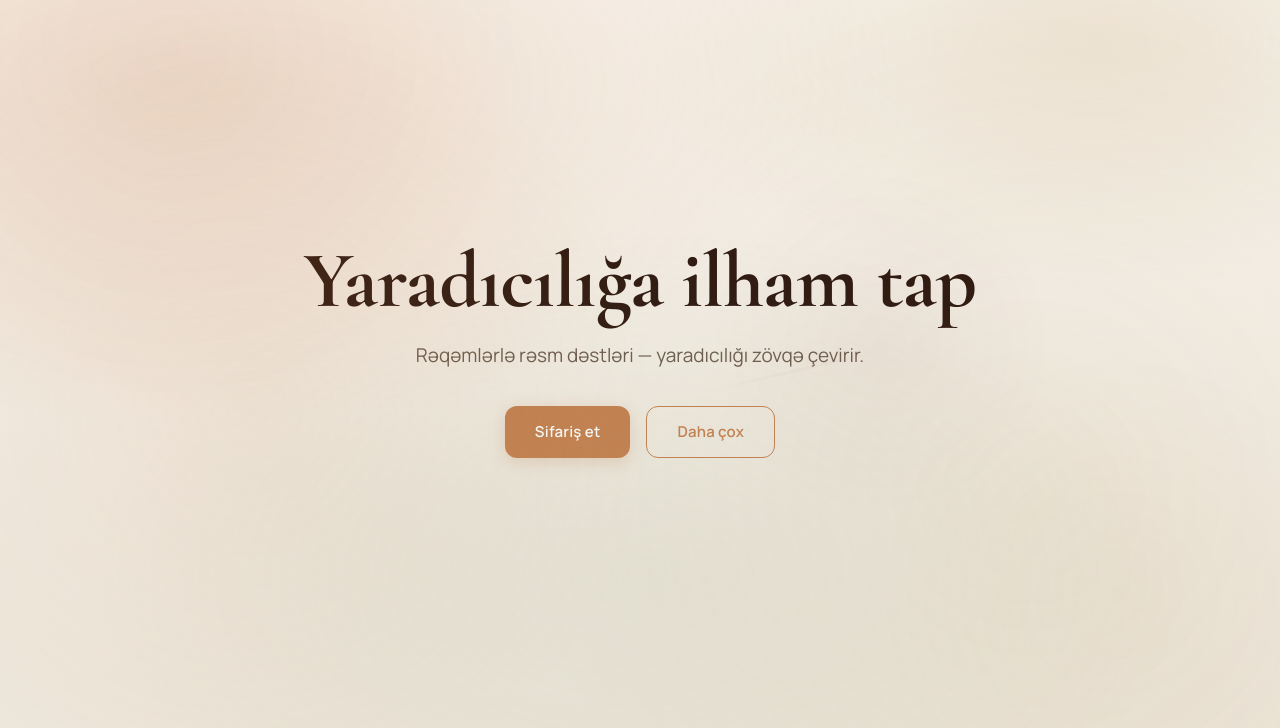
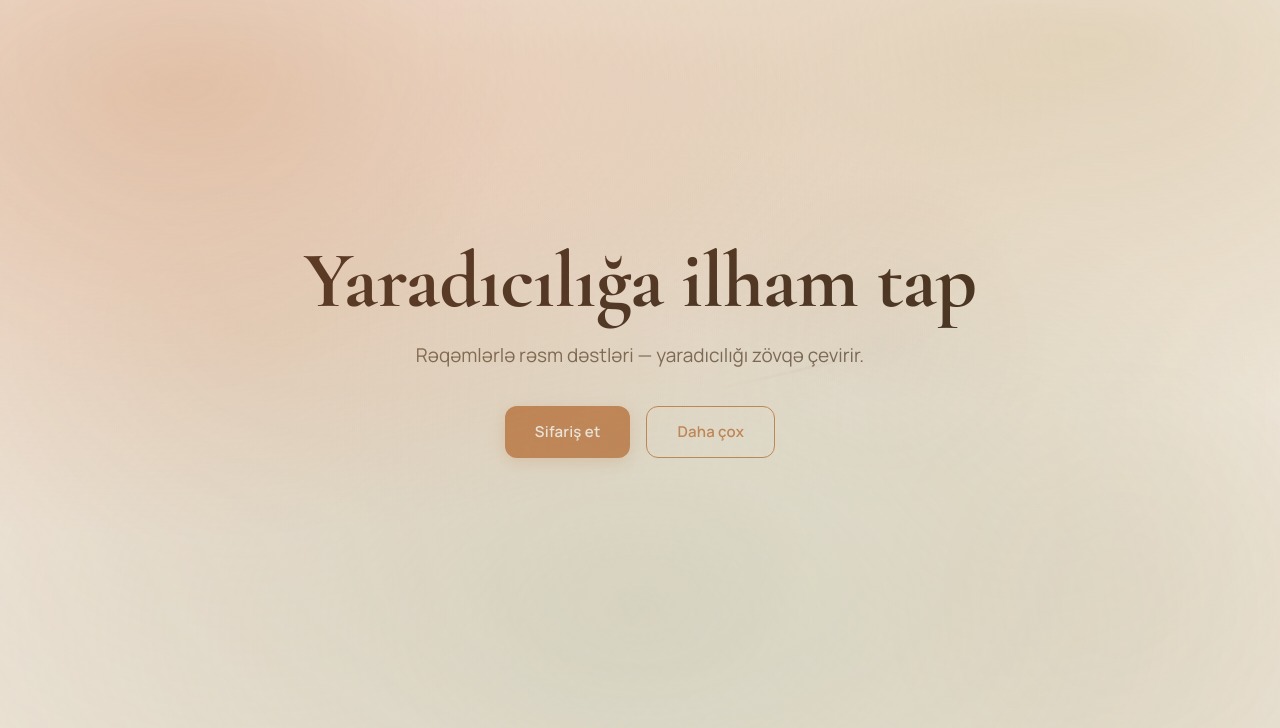
Before and after one commit to salimteymurov2012-del/-paint-shop, a website: page public/index.html in a window 1280 px wide. Shown: the part 72-800 px from the top of the page. Drawn offline with nearby package versions, Linux system fonts and the light colour scheme; no server answers; animation ran at ten frames a second.

Commit message:
stronger glow: 2x opacity, bigger orbs, 4th orb, screen blend

```diff
--- a/public/css/style.css
+++ b/public/css/style.css
@@ -82,18 +82,18 @@
   pointer-events: none;
   inset: 0;
   background:
-    radial-gradient(ellipse 80% 60% at 15% 20%, rgba(198, 127, 78, 0.20) 0%, transparent 70%),
-    radial-gradient(ellipse 60% 50% at 85% 15%, rgba(184, 148, 90, 0.18) 0%, transparent 60%),
-    radial-gradient(ellipse 70% 70% at 50% 80%, rgba(154, 172, 142, 0.14) 0%, transparent 60%),
-    radial-gradient(circle 400px at 20% 60%, rgba(198, 127, 78, 0.10) 0%, transparent 100%),
-    radial-gradient(circle 500px at 80% 70%, rgba(184, 148, 90, 0.08) 0%, transparent 100%);
-  animation: glow-shift 10s ease-in-out infinite alternate;
+    radial-gradient(ellipse 100% 80% at 15% 20%, rgba(198, 127, 78, 0.40) 0%, transparent 70%),
+    radial-gradient(ellipse 80% 70% at 85% 15%, rgba(184, 148, 90, 0.35) 0%, transparent 65%),
+    radial-gradient(ellipse 90% 90% at 50% 85%, rgba(154, 172, 142, 0.30) 0%, transparent 65%),
+    radial-gradient(circle 600px at 20% 50%, rgba(198, 127, 78, 0.20) 0%, transparent 100%),
+    radial-gradient(circle 700px at 80% 60%, rgba(184, 148, 90, 0.18) 0%, transparent 100%);
+  animation: glow-shift 8s ease-in-out infinite alternate;
 }
 
 @keyframes glow-shift {
-  0% { opacity: 0.6; transform: scale(1); }
-  50% { opacity: 1; transform: scale(1.02); }
-  100% { opacity: 0.7; transform: scale(0.98); }
+  0% { opacity: 0.5; transform: scale(1); }
+  50% { opacity: 1; transform: scale(1.04); }
+  100% { opacity: 0.6; transform: scale(0.96); }
 }
 
 /* Floating warm light spots */
@@ -103,34 +103,42 @@
   pointer-events: none;
   z-index: 0;
   animation: orb-float 12s ease-in-out infinite;
-  filter: blur(40px);
+  filter: blur(60px);
+  mix-blend-mode: screen;
 }
 .glow-orb:nth-child(1) {
-  width: 600px; height: 600px;
-  top: -150px; left: -150px;
-  background: radial-gradient(circle at center, rgba(198, 127, 78, 0.15) 0%, transparent 70%);
+  width: 900px; height: 900px;
+  top: -200px; left: -200px;
+  background: radial-gradient(circle at center, rgba(198, 127, 78, 0.30) 0%, transparent 70%);
   animation-delay: 0s;
 }
 .glow-orb:nth-child(2) {
-  width: 500px; height: 500px;
-  bottom: -100px; right: -100px;
-  background: radial-gradient(circle at center, rgba(184, 148, 90, 0.12) 0%, transparent 70%);
+  width: 800px; height: 800px;
+  bottom: -200px; right: -200px;
+  background: radial-gradient(circle at center, rgba(184, 148, 90, 0.25) 0%, transparent 70%);
   animation-delay: -4s;
   animation-duration: 15s;
 }
 .glow-orb:nth-child(3) {
-  width: 400px; height: 400px;
-  top: 35%; left: 55%;
-  background: radial-gradient(circle at center, rgba(154, 172, 142, 0.10) 0%, transparent 70%);
+  width: 700px; height: 700px;
+  top: 30%; left: 45%;
+  background: radial-gradient(circle at center, rgba(154, 172, 142, 0.20) 0%, transparent 70%);
   animation-delay: -8s;
   animation-duration: 18s;
+}
+.glow-orb:nth-child(4) {
+  width: 600px; height: 600px;
+  top: 60%; left: 10%;
+  background: radial-gradient(circle at center, rgba(122, 46, 58, 0.15) 0%, transparent 70%);
+  animation-delay: -2s;
+  animation-duration: 14s;
 }
 
 @keyframes orb-float {
   0%, 100% { transform: translate(0, 0) scale(1); }
-  25% { transform: translate(30px, -40px) scale(1.08); }
-  50% { transform: translate(-20px, 15px) scale(0.92); }
-  75% { transform: translate(15px, 30px) scale(1.04); }
+  25% { transform: translate(50px, -60px) scale(1.12); }
+  50% { transform: translate(-30px, 25px) scale(0.88); }
+  75% { transform: translate(25px, 45px) scale(1.06); }
 }
 
 a { color: var(--accent-terracotta); text-decoration: none; transition: var(--transition); }
--- a/public/index.html
+++ b/public/index.html
@@ -10,6 +10,7 @@
 </head>
 <body>
 
+<div class="glow-orb"></div>
 <div class="glow-orb"></div>
 <div class="glow-orb"></div>
 <div class="glow-orb"></div>
```
Also changed, not shown: 1 other file.
